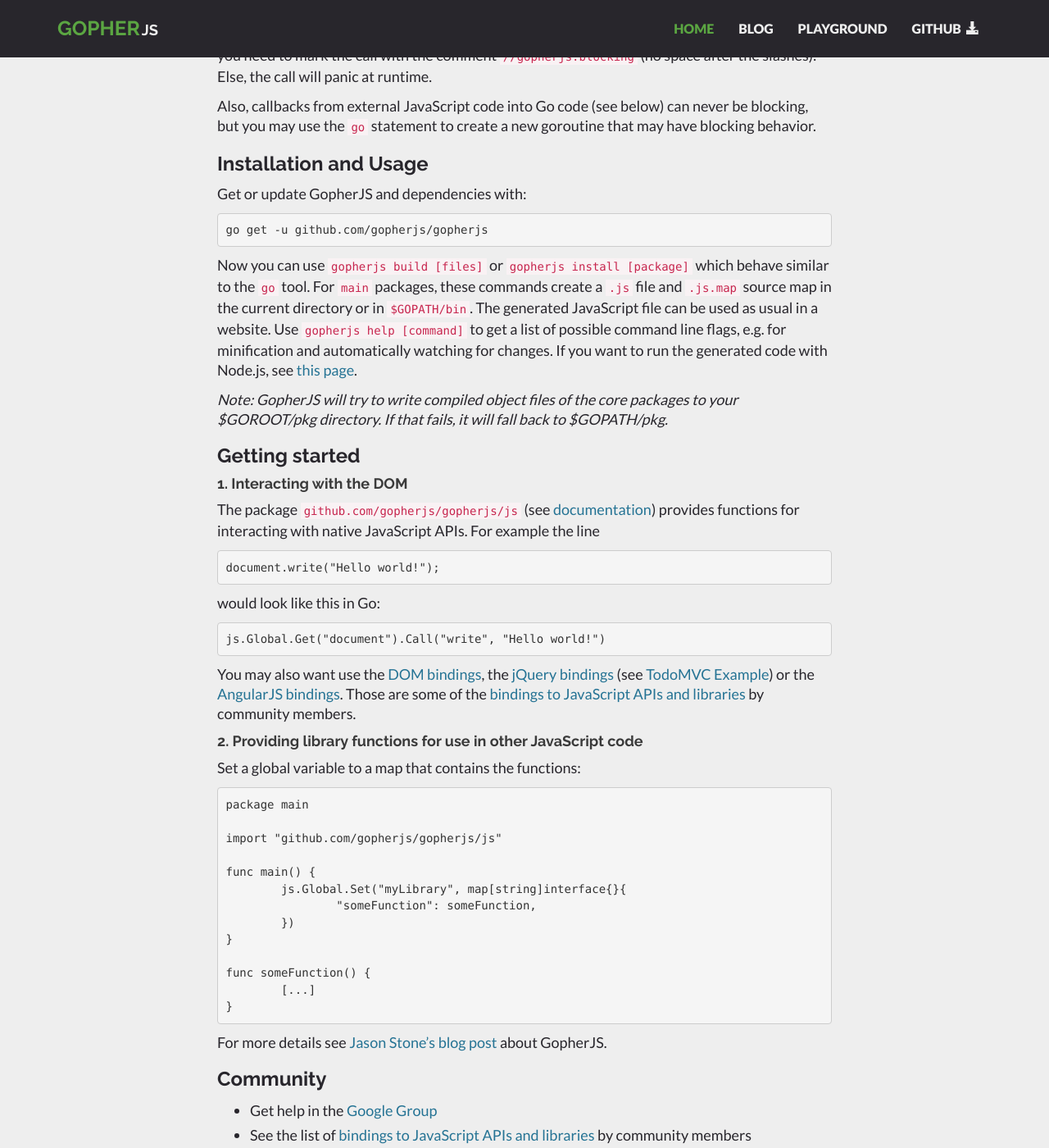
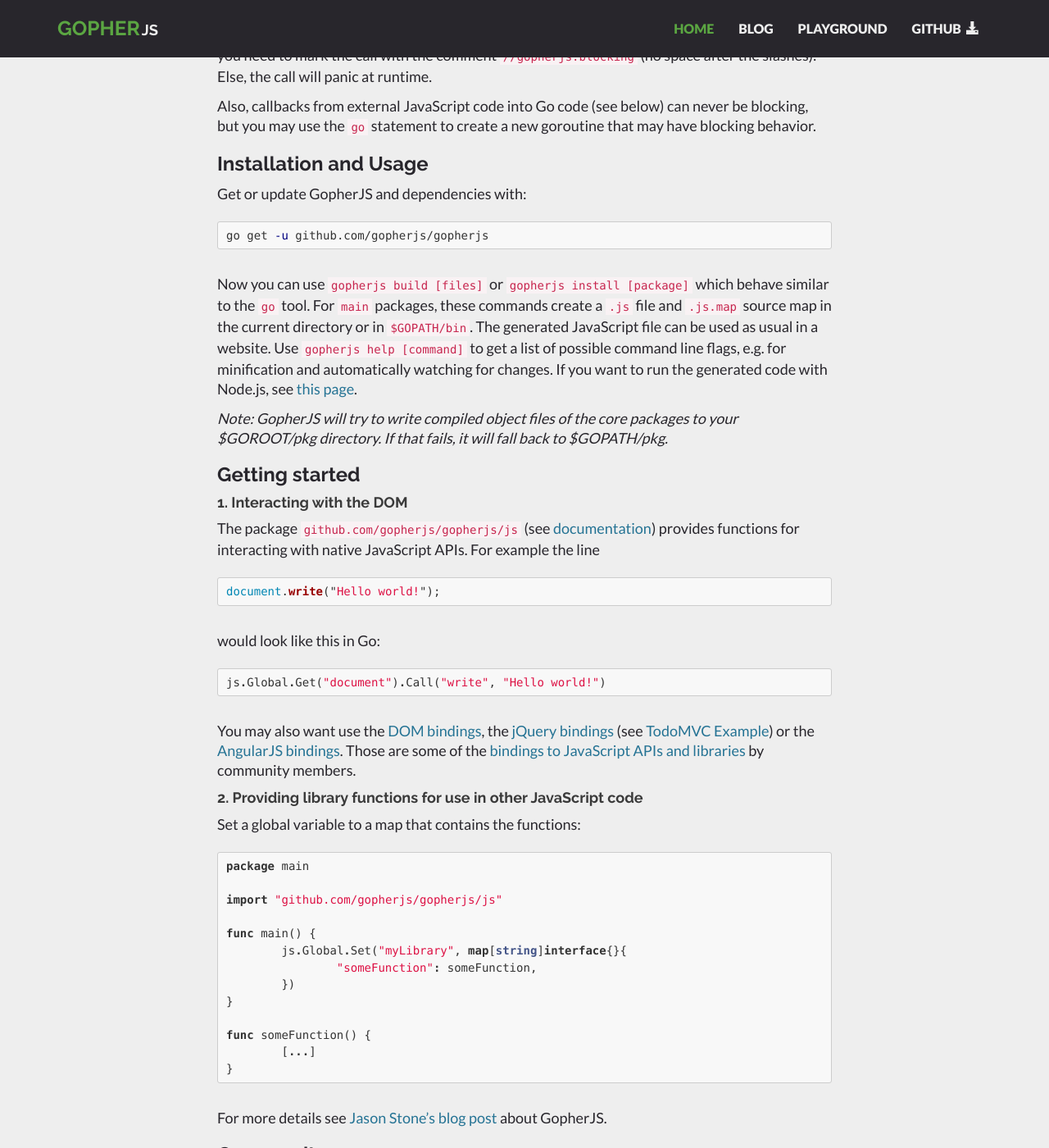
Before and after one commit to gopherjs/gopherjs.github.io, a Jekyll site: the page built from index.md, in a window 1280 px wide and 1400 px high, scrolled down 1589 px. Shown: the whole window at 82% size. Built offline with Jekyll 4.4.1, drawn with Linux system fonts in a browser that asks for light colours; nearby versions of some CDN libraries; Markdown is read by kramdown in place of the engine named in the settings.

Commit message:
Add syntax highlighting

````diff
--- a/_config.yml
+++ b/_config.yml
@@ -12,3 +12,6 @@
   primary: "#5ba642"
   secondary: "#28262C"
   tertiary: "#257394"
+
+markdown:    redcarpet
+highlighter: pygments
--- a/_includes/head.html
+++ b/_includes/head.html
@@ -13,6 +13,7 @@
 
     <!-- Custom styles for this template -->
     <link href="{{ "/assets/css/style.css" | prepend: site.baseurl }}" rel="stylesheet">
+    <link href="{{ "/assets/css/bright.css" | prepend: site.baseurl }}" rel="stylesheet">
     <link href="{{ "/assets/css/font-awesome.min.css" | prepend: site.baseurl }}" rel="stylesheet">
 
     <!-- Just for debugging purposes. Don't actually copy this line! -->
--- /dev/null
+++ b/assets/css/bright.css
@@ -0,0 +1,64 @@
+.highlight { padding: 10px 0; }
+.highlight pre, pre, .highlight .hll { background-color: #f8f8f8; border: 1px solid #ccc; padding: 6px 10px; border-radius: 3px; }
+.highlight .c { color: #999988; font-style: italic; }
+.highlight .err { color: #a61717; background-color: #e3d2d2; }
+.highlight .k { font-weight: bold; }
+.highlight .o { font-weight: bold; }
+.highlight .cm { color: #999988; font-style: italic; }
+.highlight .cp { color: #999999; font-weight: bold; }
+.highlight .c1 { color: #999988; font-style: italic; }
+.highlight .cs { color: #999999; font-weight: bold; font-style: italic; }
+.highlight .gd { color: #000000; background-color: #ffdddd; }
+.highlight .gd .x { color: #000000; background-color: #ffaaaa; }
+.highlight .ge { font-style: italic; }
+.highlight .gr { color: #aa0000; }
+.highlight .gh { color: #999999; }
+.highlight .gi { color: #000000; background-color: #ddffdd; }
+.highlight .gi .x { color: #000000; background-color: #aaffaa; }
+.highlight .go { color: #888888; }
+.highlight .gp { color: #555555; }
+.highlight .gs { font-weight: bold; }
+.highlight .gu { color: #800080; font-weight: bold; }
+.highlight .gt { color: #aa0000; }
+.highlight .kc { font-weight: bold; }
+.highlight .kd { font-weight: bold; }
+.highlight .kn { font-weight: bold; }
+.highlight .kp { font-weight: bold; }
+.highlight .kr { font-weight: bold; }
+.highlight .kt { color: #445588; font-weight: bold; }
+.highlight .m { color: #009999; }
+.highlight .s { color: #dd1144; }
+.highlight .n { color: #333333; }
+.highlight .na { color: teal; }
+.highlight .nb { color: #0086b3; }
+.highlight .nc { color: #445588; font-weight: bold; }
+.highlight .no { color: teal; }
+.highlight .ni { color: purple; }
+.highlight .ne { color: #990000; font-weight: bold; }
+.highlight .nf { color: #990000; font-weight: bold; }
+.highlight .nn { color: #555555; }
+.highlight .nt { color: navy; }
+.highlight .nv { color: teal; }
+.highlight .ow { font-weight: bold; }
+.highlight .w { color: #bbbbbb; }
+.highlight .mf { color: #009999; }
+.highlight .mh { color: #009999; }
+.highlight .mi { color: #009999; }
+.highlight .mo { color: #009999; }
+.highlight .sb { color: #dd1144; }
+.highlight .sc { color: #dd1144; }
+.highlight .sd { color: #dd1144; }
+.highlight .s2 { color: #dd1144; }
+.highlight .se { color: #dd1144; }
+.highlight .sh { color: #dd1144; }
+.highlight .si { color: #dd1144; }
+.highlight .sx { color: #dd1144; }
+.highlight .sr { color: #009926; }
+.highlight .s1 { color: #dd1144; }
+.highlight .ss { color: #990073; }
+.highlight .bp { color: #999999; }
+.highlight .vc { color: teal; }
+.highlight .vg { color: teal; }
+.highlight .vi { color: teal; }
+.highlight .il { color: #009999; }
+.highlight .gc { color: #999; background-color: #EAF2F5; }
--- a/index.md
+++ b/index.md
@@ -32,7 +32,9 @@
 ### Installation and Usage
 Get or update GopherJS and dependencies with:
 
-	go get -u github.com/gopherjs/gopherjs
+```bash
+go get -u github.com/gopherjs/gopherjs
+```
 
 Now you can use  `gopherjs build [files]` or `gopherjs install [package]` which behave similar to the `go` tool. For `main` packages, these commands create a `.js` file and `.js.map` source map in the current directory or in `$GOPATH/bin`. The generated JavaScript file can be used as usual in a website. Use `gopherjs help [command]` to get a list of possible command line flags, e.g. for minification and automatically watching for changes. If you want to run the generated code with Node.js, see [this page](//github.com/gopherjs/gopherjs/blob/master/doc/syscalls.md).
 
@@ -43,30 +45,36 @@
 #### 1. Interacting with the DOM
 The package `github.com/gopherjs/gopherjs/js` (see [documentation](http://godoc.org/github.com/gopherjs/gopherjs/js)) provides functions for interacting with native JavaScript APIs. For example the line
 
-	document.write("Hello world!");
+```js
+document.write("Hello world!");
+```
 
 would look like this in Go:
 
-	js.Global.Get("document").Call("write", "Hello world!")
+```go
+js.Global.Get("document").Call("write", "Hello world!")
+```
 
 You may also want use the [DOM bindings](http://dominik.honnef.co/go/js/dom), the [jQuery bindings](https://github.com/gopherjs/jquery) (see [TodoMVC Example](https://github.com/gopherjs/todomvc)) or the [AngularJS bindings](https://github.com/gopherjs/go-angularjs). Those are some of the [bindings to JavaScript APIs and libraries](https://github.com/gopherjs/gopherjs/wiki/bindings) by community members.
 
 #### 2. Providing library functions for use in other JavaScript code
 Set a global variable to a map that contains the functions:
 
-	package main
+```go
+package main
 
-	import "github.com/gopherjs/gopherjs/js"
+import "github.com/gopherjs/gopherjs/js"
 
-	func main() {
-		js.Global.Set("myLibrary", map[string]interface{}{
-			"someFunction": someFunction,
-		})
-	}
+func main() {
+	js.Global.Set("myLibrary", map[string]interface{}{
+		"someFunction": someFunction,
+	})
+}
 
-	func someFunction() {
-		[...]
-	}
+func someFunction() {
+	[...]
+}
+```
 
 For more details see [Jason Stone's blog post](http://legacytotheedge.blogspot.de/2014/03/gopherjs-go-to-javascript-transpiler.html) about GopherJS.
 
````
